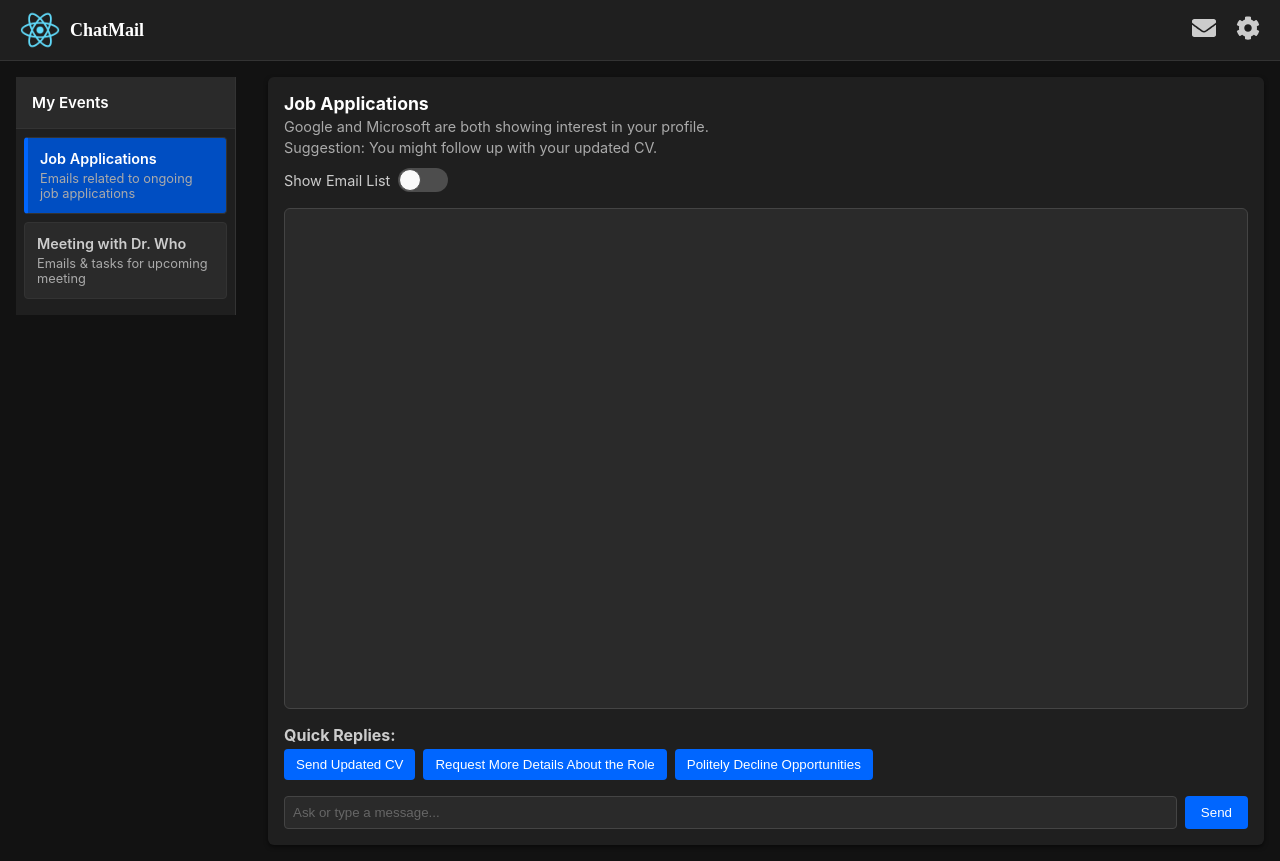
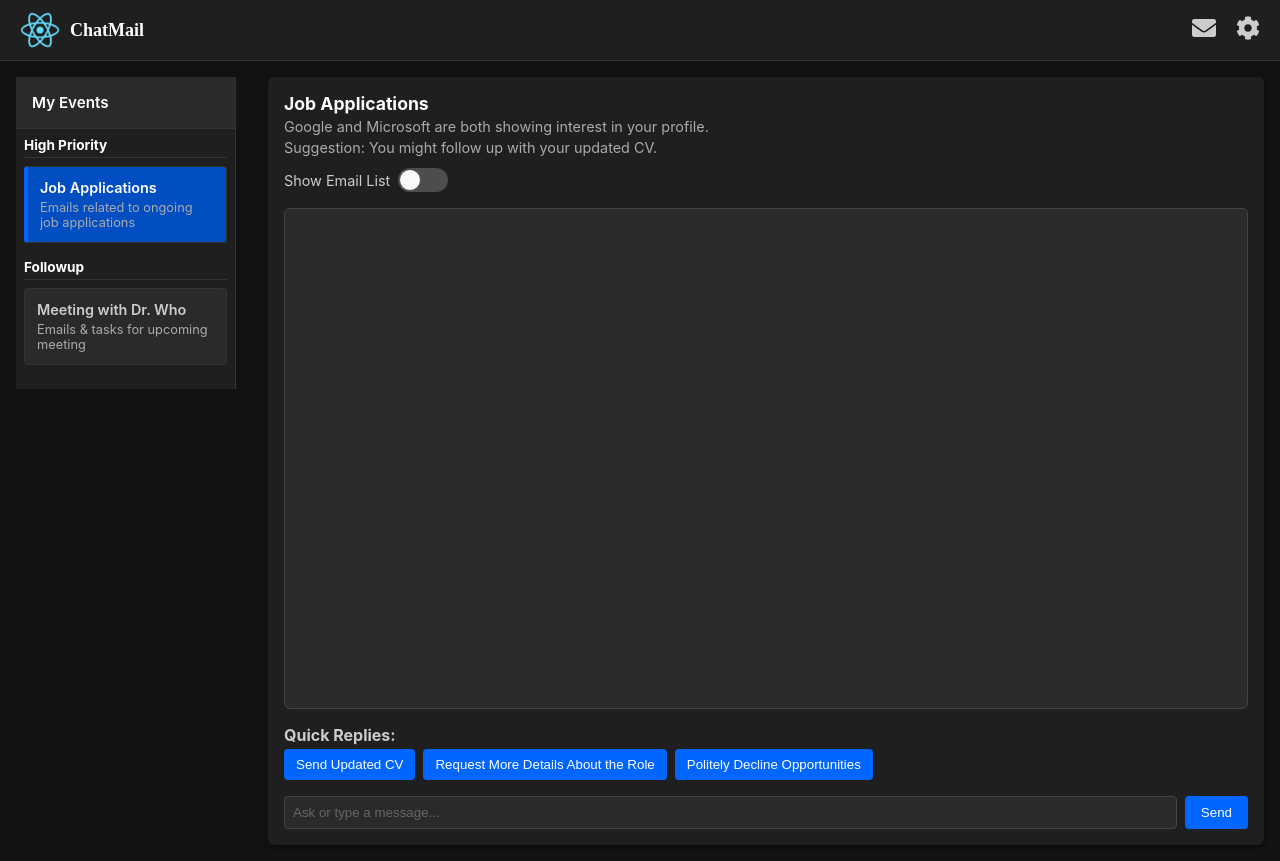
Before and after one commit to Henry8772/Chatmail, a React (Create React App) app in the folder chat-ui/: page / in a window 1280 px wide. Built offline with nearby package versions, Linux system fonts and the light colour scheme.

Commit message:
group events

```diff
--- a/chat-ui/src/App.js
+++ b/chat-ui/src/App.js
@@ -78,7 +78,6 @@ const ChatApp = () => {
   const generateQuickRepliesForEvent = (event) => {
     if (!event) return [];
 
-    // Simple placeholder logic based on the event title
     if (event.title === 'Job Applications') {
       return [
         'Send Updated CV',
@@ -101,16 +100,33 @@ const ChatApp = () => {
   // 7. Quick replies for this event
   const eventQuickReplies = generateQuickRepliesForEvent(currentEvent);
 
-  // 8. NEW: Control visibility of the EmailList
+  // 8. Group events by category in App.js
+  const groupedEvents = events.reduce((acc, event) => {
+    let group = '';
+    if (event.title === 'Job Applications') {
+      group = 'High Priority';
+    } else if (event.title === 'Meeting with Dr. Who') {
+      group = 'Followup';
+    } else {
+      group = 'Other';
+    }
+    if (!acc[group]) {
+      acc[group] = [];
+    }
+    acc[group].push(event);
+    return acc;
+  }, {});
+
+  // 9. Control visibility of the EmailList
   const [showEmailList, setShowEmailList] = useState(false);
   const toggleEmailList = () => setShowEmailList((prev) => !prev);
 
   return (
     <div className="chatApp">
       <div className="chatAppContainer">
-        {/* LEFT PANEL: EventDashboard */}
+        {/* LEFT PANEL: EventDashboard (using groupedEvents) */}
         <EventDashboard
-          events={events}
+          groupedEvents={groupedEvents}
           selectedEventId={selectedEventId}
           onSelectEvent={setSelectedEventId}
         />
@@ -118,7 +134,7 @@ const ChatApp = () => {
         {/* MIDDLE: Conditionally render EmailList */}
         {showEmailList && <EmailList emails={currentEvent?.emails || []} />}
 
-        {/* RIGHT PANEL: AgentPanel with the toggle props */}
+        {/* RIGHT PANEL: AgentPanel with toggle props */}
         <AgentPanel
           event={currentEvent}
           messages={messages}
--- a/chat-ui/src/EventDashboard.css
+++ b/chat-ui/src/EventDashboard.css
@@ -22,6 +22,19 @@
   flex: 1;
   overflow-y: auto;
   padding: 0.5rem;
+}
+
+.eventGroup {
+  margin-bottom: 1rem;
+}
+
+.groupHeader {
+  font-size: 0.85rem;
+  font-weight: 700;
+  margin-bottom: 0.5rem;
+  color: #fff;
+  border-bottom: 1px solid #333;
+  padding-bottom: 0.25rem;
 }
 
 .eventItem {
--- a/chat-ui/src/EventDashboard.js
+++ b/chat-ui/src/EventDashboard.js
@@ -2,39 +2,31 @@ import React from 'react';
 import './EventDashboard.css';
 
 /**
- * props:
- * - events: array of event objects
+ * Props:
+ * - groupedEvents: an object where keys are category names and values are arrays of events
  * - selectedEventId: the currently active event ID
- * - onSelectEvent: callback when user clicks on an event
+ * - onSelectEvent: callback when a user clicks on an event
  */
-const EventDashboard = ({ events, selectedEventId, onSelectEvent }) => {
-  if (!events || events.length === 0) {
-    return (
-      <div className="eventDashboard">
-        <div className="dashboardHeader">No Events Found</div>
-      </div>
-    );
-  }
-
+const EventDashboard = ({ groupedEvents, selectedEventId, onSelectEvent }) => {
   return (
     <div className="eventDashboard">
       <div className="dashboardHeader">My Events</div>
       <div className="eventList">
-        {events.map((event) => {
-          const isActive = event.id === selectedEventId;
-          return (
+        {Object.keys(groupedEvents).map((group) => (
+          <div key={group} className="eventGroup">
+            <div className="groupHeader">{group}</div>
+            {groupedEvents[group].map((event) => (
               <div
                 key={event.id}
-              className={`eventItem ${isActive ? 'active' : ''}`}
+                className={`eventItem ${selectedEventId === event.id ? 'active' : ''}`}
                 onClick={() => onSelectEvent(event.id)}
               >
                 <div className="eventTitle">{event.title}</div>
-              <div className="eventDescription">
-                {event.description}
+                <div className="eventDescription">{event.description}</div>
               </div>
+            ))}
           </div>
-          );
-        })}
+        ))}
       </div>
     </div>
   );
```
Lines whose indentation alone changed are shown as unchanged.
